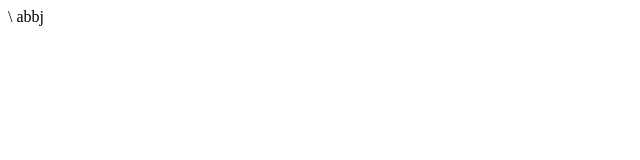
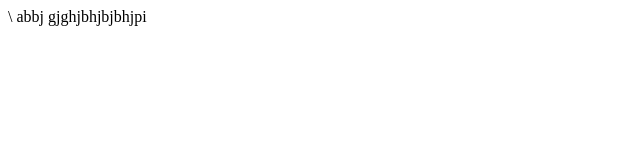
Before and after one commit to Sazina-coder/project, a plain HTML site: page index.html in a window 1280 px wide. Shown: the whole page, without its empty margins (0-640 px from the left). Drawn offline with Linux system fonts and the light colour scheme.

Commit message:
workdone

```diff
--- a/index.html
+++ b/index.html
@@ -7,6 +7,7 @@
 </head>
 <body>\
     abbj
+    gjghjbhjbjbhjpi
 
 </body>
 </html>
```
